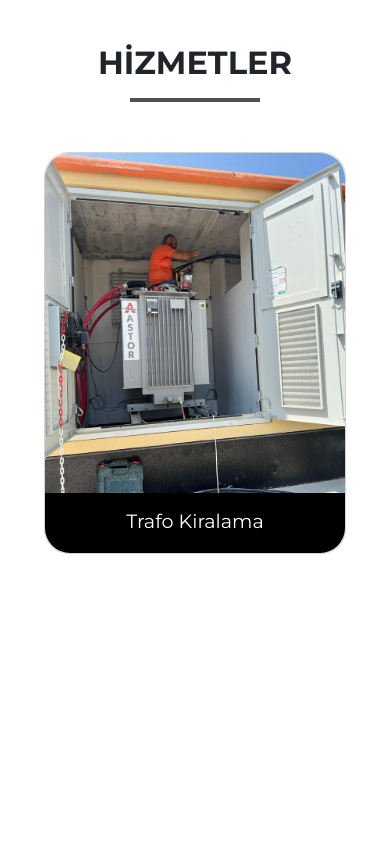
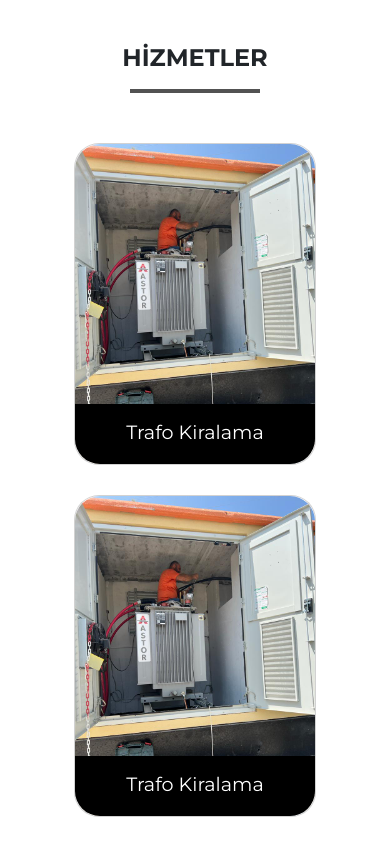
Before and after one commit to erenaygunn/korkutefe-elektrik, a React (Vite) app: page / in a window 390 px wide. Shown: the part 860-1704 px from the top of the page. Before the commit the page ends 1434 px from the top, so only its background shows below. Built offline with nearby package versions, Linux system fonts and the light colour scheme.

Commit message:
hizmetler repsonsivity

```diff
--- a/src/components/Card/Card.jsx
+++ b/src/components/Card/Card.jsx
@@ -2,11 +2,11 @@ import React from 'react'
 import trafo from '../../images/trafo.jpg'
 import "./card.css"
 
-const Card = () => {
+const Card = (props) => {
   return (
     <div className='card'>
-        <img src={trafo} alt="img" />
-        <p>Trafo Kiralama</p>
+        <img src={props.image} alt="img" />
+        <p>{props.title}</p>
     </div>
   )
 }
--- a/src/components/Card/card.css
+++ b/src/components/Card/card.css
@@ -1,6 +1,7 @@
 .card {
     text-align: center;
     border-radius: 25px;
+    margin: 0 60px;
 }
 
 .card img {
@@ -16,8 +17,44 @@
     bottom: 0;
     background-color: black;
     border-radius: 0 0 25px 25px;
-    width: 300px;
+    width: 100%;
     margin: 0;
     padding-top: 14px;
     height: 60px;
 }
+
+.responsive-row {
+    display: flex;
+    flex-direction: row;
+    flex-wrap: nowrap;
+    margin: 10px 0;
+}
+
+@media screen and (max-width: 1919px) {
+    .card {
+        margin: 0 30px;
+    }
+}
+
+@media screen and (max-width: 1510px) {
+    .card {
+        margin: 15px 60px;
+    }
+}
+
+@media screen and (max-width: 870px) {
+    .responsive-row {
+        flex-wrap: wrap;
+        justify-content: center;
+    }
+    .card {
+        margin: 15px 30px;
+    }
+}
+
+@media screen and (max-width: 600px) {
+    .card img{
+        width: 240px;
+        height: 320px;
+    }
+}
--- a/src/components/Hizmetler/Hizmetler.jsx
+++ b/src/components/Hizmetler/Hizmetler.jsx
@@ -1,6 +1,7 @@
 import React from 'react';
 import "./hizmetler.css"
 import Card from '../Card/Card';
+import trafo from '../../images/trafo.jpg'
 
 const Hizmetler = () => {
 
@@ -8,7 +9,14 @@ const Hizmetler = () => {
     <section className='hizmetler'>
         <h5>HİZMETLER</h5>
         <div className="hizmet-cards">
-          <Card></Card>
+          <div className='responsive-row'>
+            <Card image={trafo} title='Trafo Kiralama'></Card>
+            <Card image={trafo} title='Trafo Kiralama'></Card>
+          </div>
+          <div className='responsive-row'>
+            <Card image={trafo} title='Trafo Kiralama'></Card>
+            <Card image={trafo} title='Trafo Kiralama'></Card>
+          </div>
         </div>
     </section>
   )
--- a/src/components/Hizmetler/hizmetler.css
+++ b/src/components/Hizmetler/hizmetler.css
@@ -15,7 +15,7 @@
     font-size: 2rem;
     position: relative;
     padding-bottom: 20px;
-    margin-bottom: 50px;
+    margin-bottom: 80px;
 }
 
 .hizmetler h5:after {
@@ -40,3 +40,10 @@
     flex-direction: row;
     margin: 0 20px;
 }
+
+@media screen and (max-width: 800px) {
+    .hizmetler h5 {
+        margin-bottom: 25px;
+        font-size: 1.5rem;
+    }
+}
```
Also changed, not shown: src/index.css (line endings or trailing spaces).
